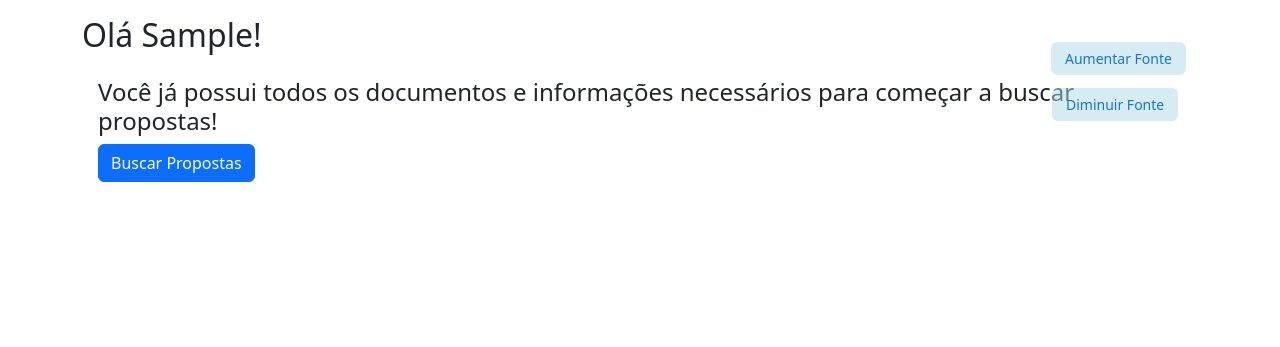
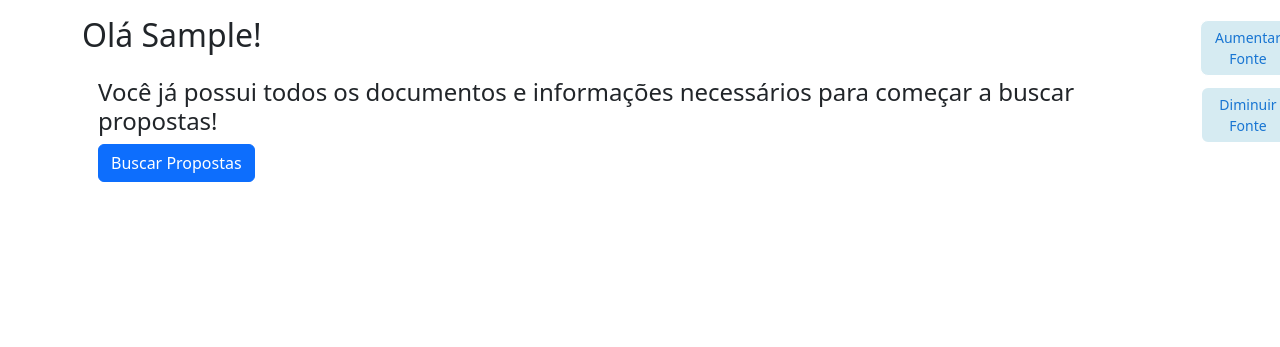
Before and after one commit to mauroue/PI---2024---2, a Django app: page /dashboard/ in a window 1280 px wide. Shown: the part 73-420 px from the top of the page. Run offline with Django 5.2, Linux system fonts and the light colour scheme; the visitor is signed in with stand-in values (Sample User, id 1); some libraries are stand-ins or nearby versions.

Commit message:
Update home.html
Ajuste botão acessibilidade.

```diff
--- a/app/templates/dashboard/home.html
+++ b/app/templates/dashboard/home.html
@@ -102,7 +102,7 @@
   .container .acessibilidade {
     position: fixed;
     top: 20%;
-    left: 1050px;
+    left: 1200px;
     transform: translateY(-50%);
 }
 
```
